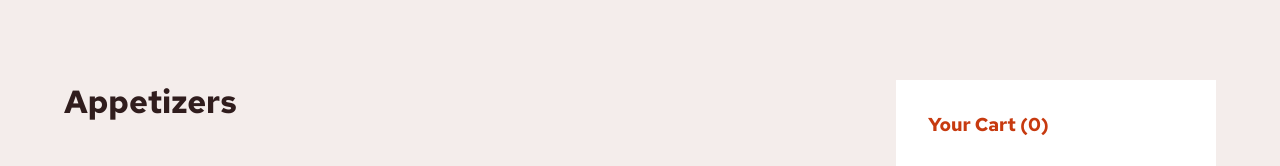
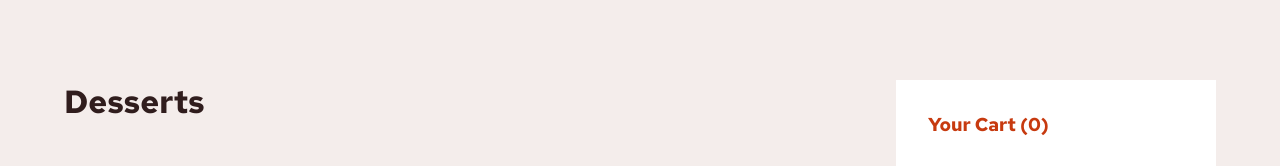
Before and after one commit to YG-Kael/Product-Cart, a plain HTML site: page index.html in a window 1280 px wide. Shown: the top 166 px of the page. Drawn offline with Linux system fonts and the light colour scheme.

Commit message:
i changed the title

```diff
--- a/index.html
+++ b/index.html
@@ -9,7 +9,7 @@
   </head>
   <body>
     <header>
-      <h1>Appetizers</h1>
+      <h1>Desserts</h1>
     </header>
 
     <section class="section1"></section>
```
